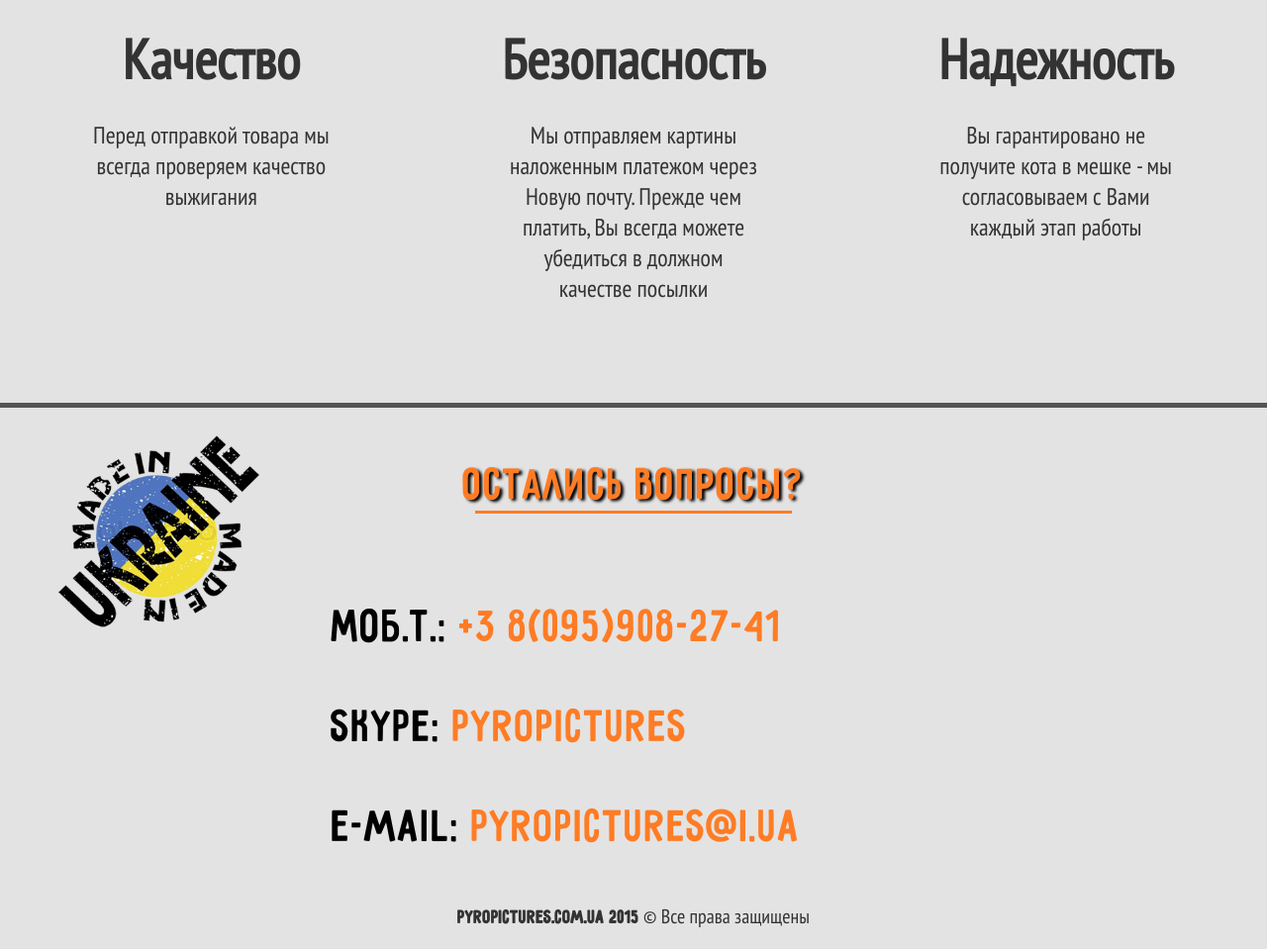
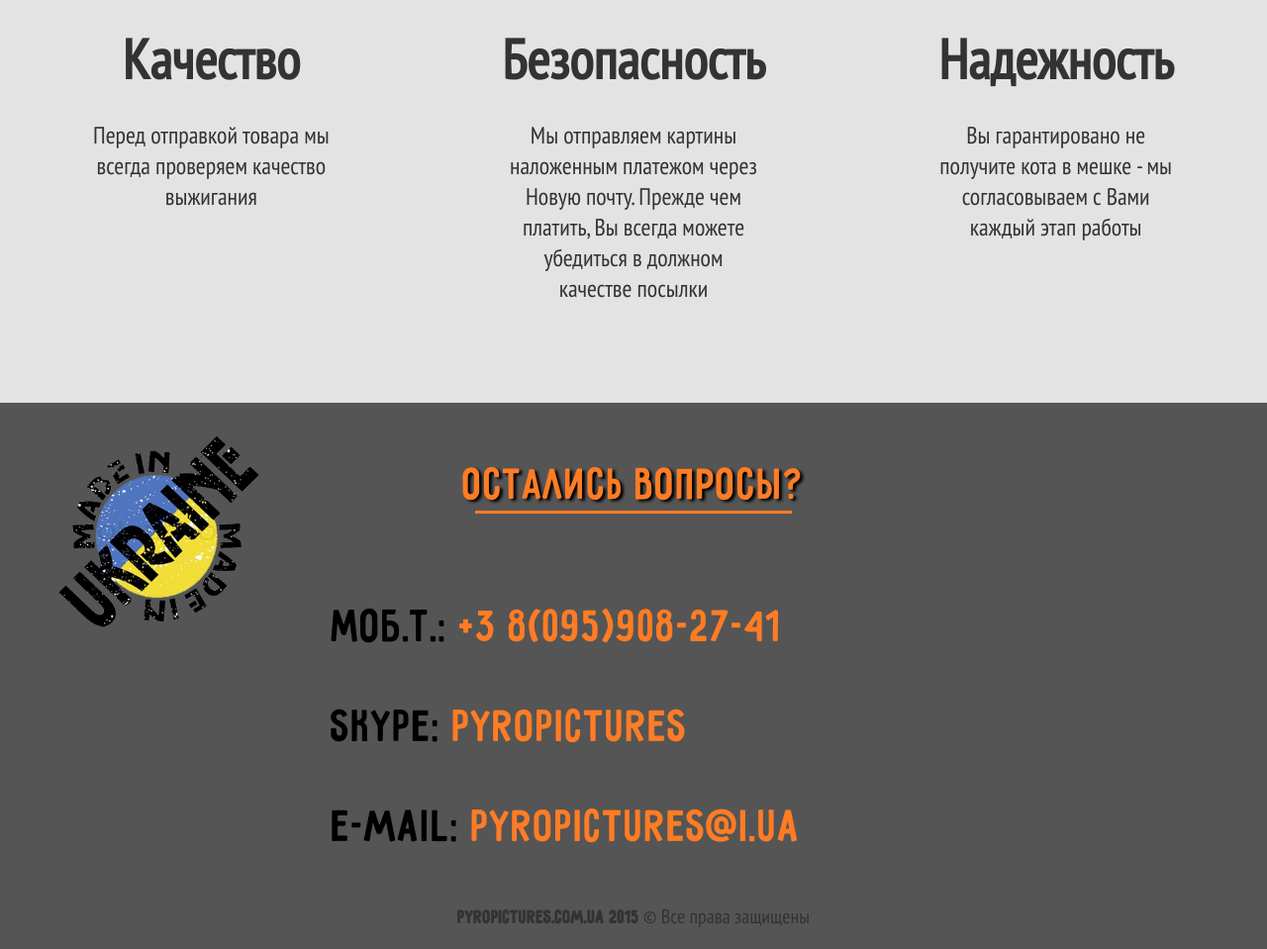
Before and after one commit to pyropictures/pyropictures.github.io, a plain HTML site: page index.html in a window 1280 px wide. Shown: the part 6240-7199 px from the top of the page at 99% size. Drawn offline with Linux system fonts and the light colour scheme.

Commit message:
styles modified against

```diff
--- a/style.css
+++ b/style.css
@@ -473,3 +473,6 @@ div p {
 .block.phone{
   display: none;
 }
+.wide-wrap:last-of-type{
+  background: #555;
+}
```
